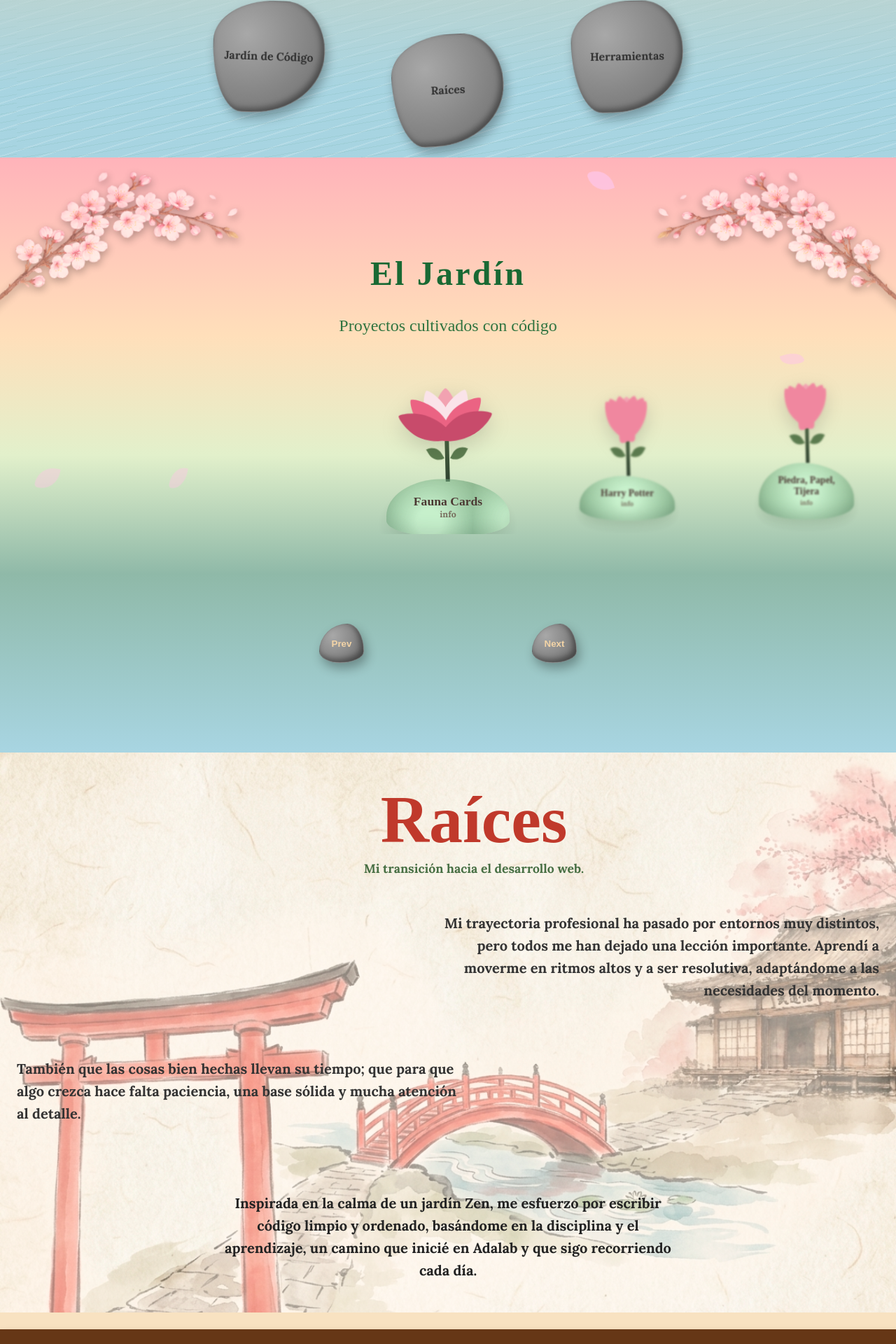
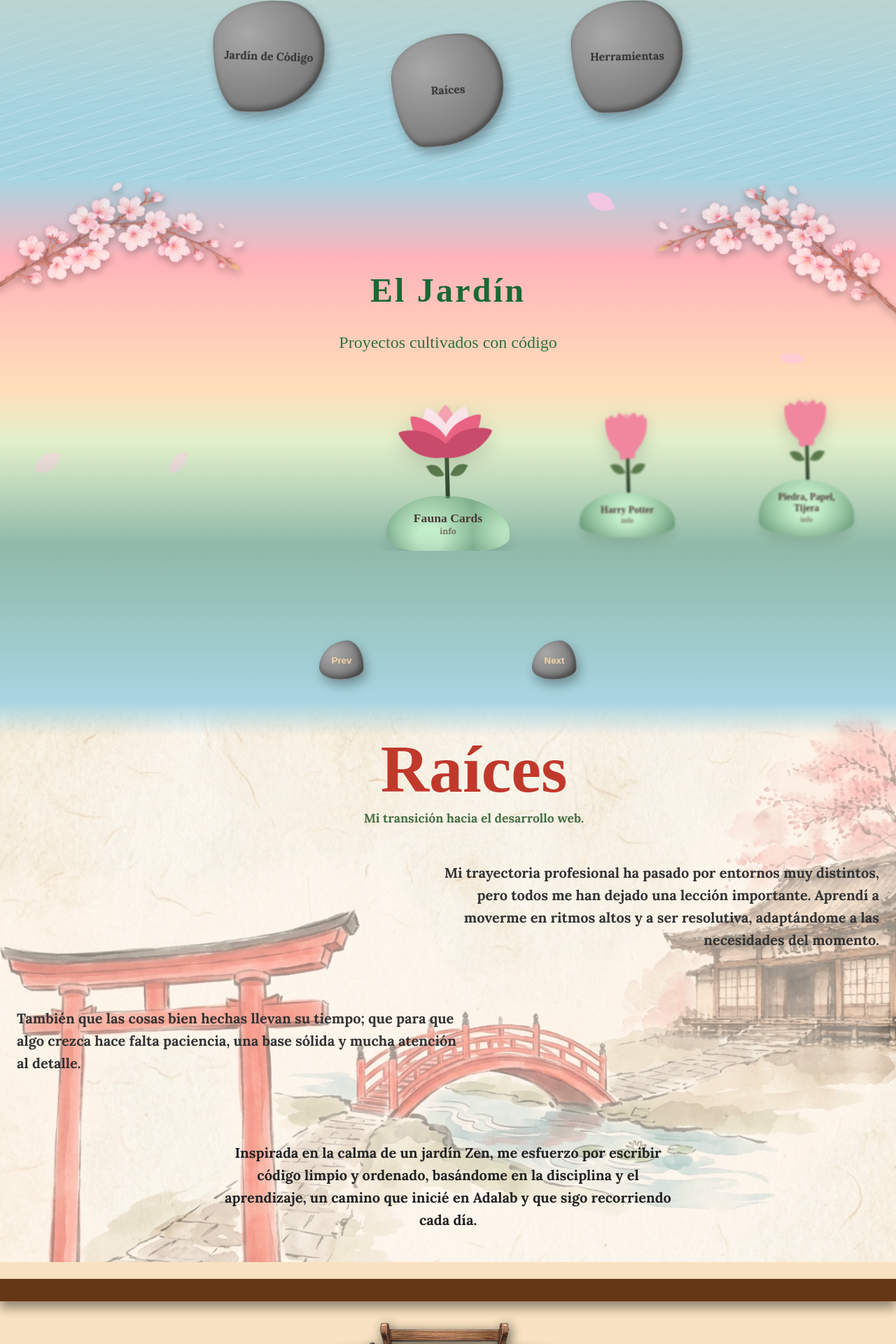
Before and after one commit to Colet-Cristina/portfolio-CristinaColet, a React (Vite) app: page / in a window 1280 px wide. Shown: the part 496-2416 px from the top of the page at 70% size. Built offline with nearby package versions, Linux system fonts and the light colour scheme; a web font is replaced by a local one.

Commit message:
style: adjust transitions and spacing between sections

```diff
--- a/src/styles/pages/_gardenCode.scss
+++ b/src/styles/pages/_gardenCode.scss
@@ -1,7 +1,7 @@
 /* --- GARDEN: Contenedor principal con estética Zen y caída de pétalos --- */
 
 .garden {
-  padding: 8rem 0;
+  padding: 7.5rem 0 2rem 0;
   position: relative;
   overflow: hidden;
 
@@ -11,8 +11,9 @@
   // Background: Representación visual del ciclo natural
   background: linear-gradient(
     to bottom,
-    #ffb3ba 0%,
-    #ffdfba 30%,
+    transparent 0%,
+    #ffb3ba 15%,
+    #ffdfba 40%,
     #e2f0cb 50%,
     #8fb9a8 70%,
     #a8d5e2 100%
@@ -177,7 +178,7 @@
 .sakura_branch {
   background-image: url("/rama.png");
   position: absolute;
-  top: 1rem;
+  top: 0.2rem;
   width: 25rem;
   height: 15.6rem;
   background-size: contain;
@@ -190,7 +191,7 @@
 
 .sakura_branch-left {
   left: -1rem;
-  transform: rotate(10deg);
+  transform: rotate(20deg);
 }
 .sakura_branch-right {
   /* Por defecto en móvil: oculta */
--- a/src/styles/pages/_hero.scss
+++ b/src/styles/pages/_hero.scss
@@ -187,6 +187,7 @@
     align-items: flex-start;
     gap: 1rem;
     flex-wrap: nowrap;
+    margin-bottom: 2rem;
   }
 
   &__link {
--- a/src/styles/pages/_roots.scss
+++ b/src/styles/pages/_roots.scss
@@ -15,6 +15,18 @@
   background-size: cover;
   background-repeat: no-repeat;
   background-attachment: scroll;
+
+  &::before {
+    content: "";
+    position: absolute;
+    top: 0;
+    left: 0;
+    width: 100%;
+    height: 3rem;
+    background: linear-gradient(to bottom, #a8d5e2 0%, transparent 100%);
+    z-index: 1;
+    pointer-events: none;
+  }
 
   /* CONTENEDOR DE CAPAS */
   &__layers {
```
